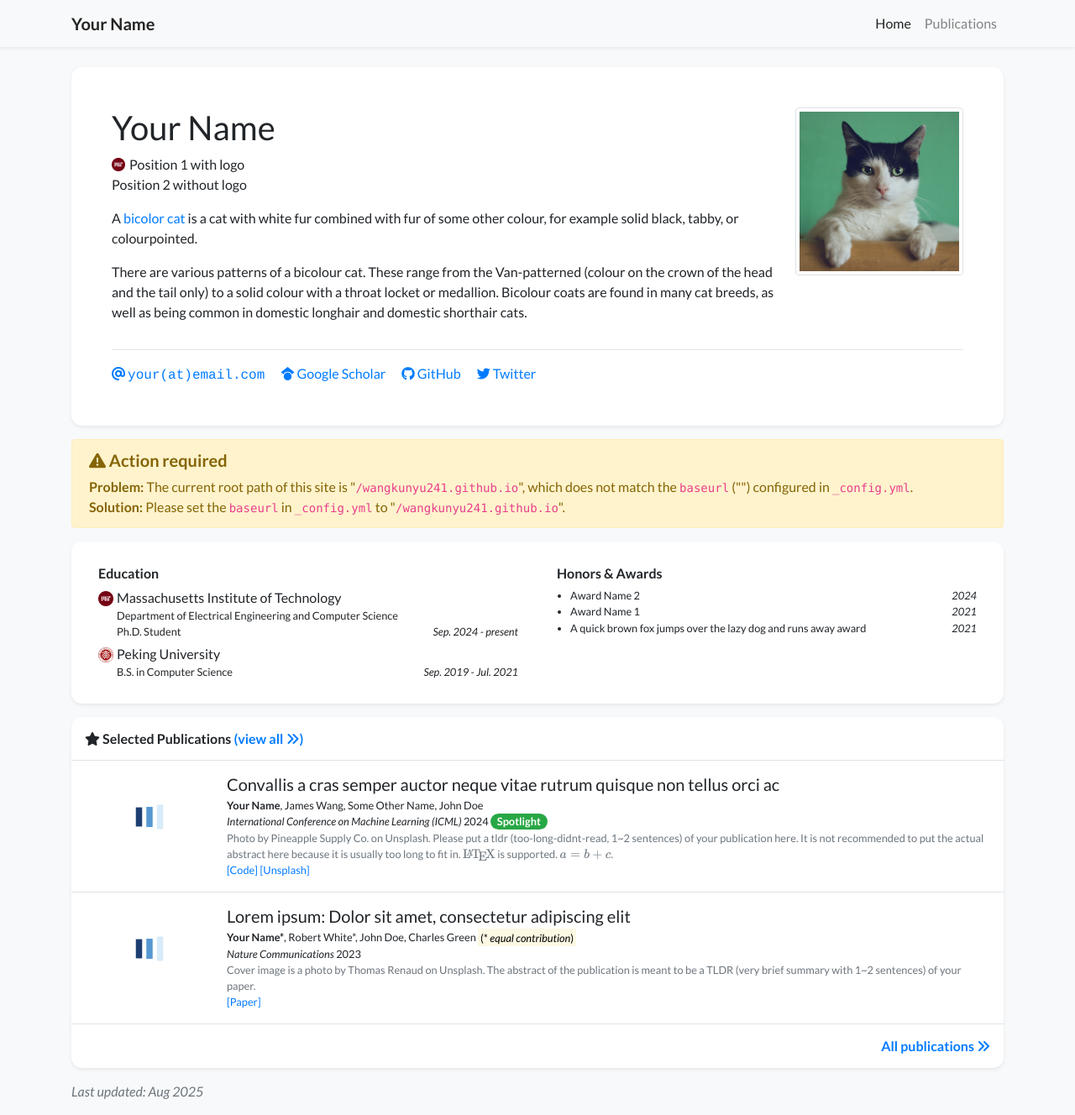
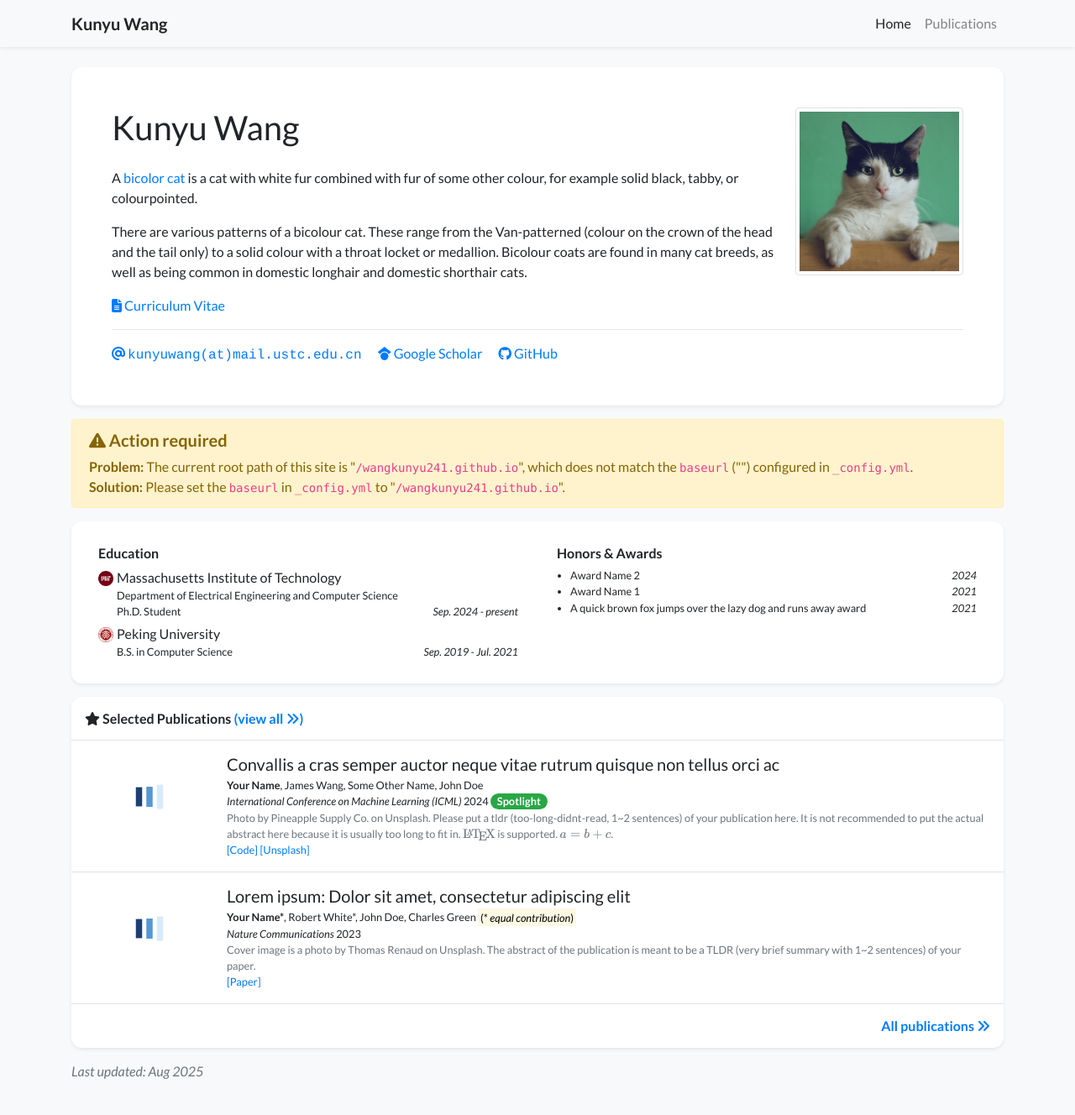
Before and after one commit to wangkunyu241/wangkunyu241.github.io, a Jekyll site: the page built from index.html, in a window 1280 px wide and 1328 px high. Shown: the whole window at 84% size. Built offline with Jekyll 4.4.1, drawn with Linux system fonts in a browser that asks for light colours; nearby versions of some CDN libraries; a style sheet for code colours, icons or effects is not loaded.

Commit message:
Update profile.yml

```diff
--- a/_data/profile.yml
+++ b/_data/profile.yml
@@ -1,18 +1,18 @@
-primary_name: "Your Name"
+primary_name: "Kunyu Wang"
 secondary_name: ""
-navbar_name: "Your Name"
+navbar_name: "Kunyu Wang"
 
-positions:
-- logo: /assets/images/badges/MIT_Social_circle.png  # Logo is optional
-  name: Position 1 with logo
-- name: Position 2 without logo
+# positions:
+# - logo: /assets/images/badges/MIT_Social_circle.png  # Logo is optional
+#   name: Position 1 with logo
+# - name: Position 2 without logo
 
 
-email: "your@email.com"
-# cv_link: link-to-your-cv-file
-gscholar: xFmQpf4AAAAJ  # This is an example, replace it with your own Google Scholar ID
-github: your_github_id
-twitter: your_twitter_id  # Do not include the '@' symbol
+email: "kunyuwang@mail.ustc.edu.cn"
+gscholar: y4U2xvMAAAAJ  # This is an example, replace it with your own Google Scholar ID
+github: wangkunyu241
+cv_link: link-to-your-cv-file
+# twitter: your_twitter_id  # Do not include the '@' symbol
 # wechat_qrcode: /assets/images/etc/wechat.jpg
 # wechat_prompt: >-
 #   Please tell me your <strong>name</strong> and <strong>affiliation</strong> (current or past) when adding my wechat. Thanks!
```
